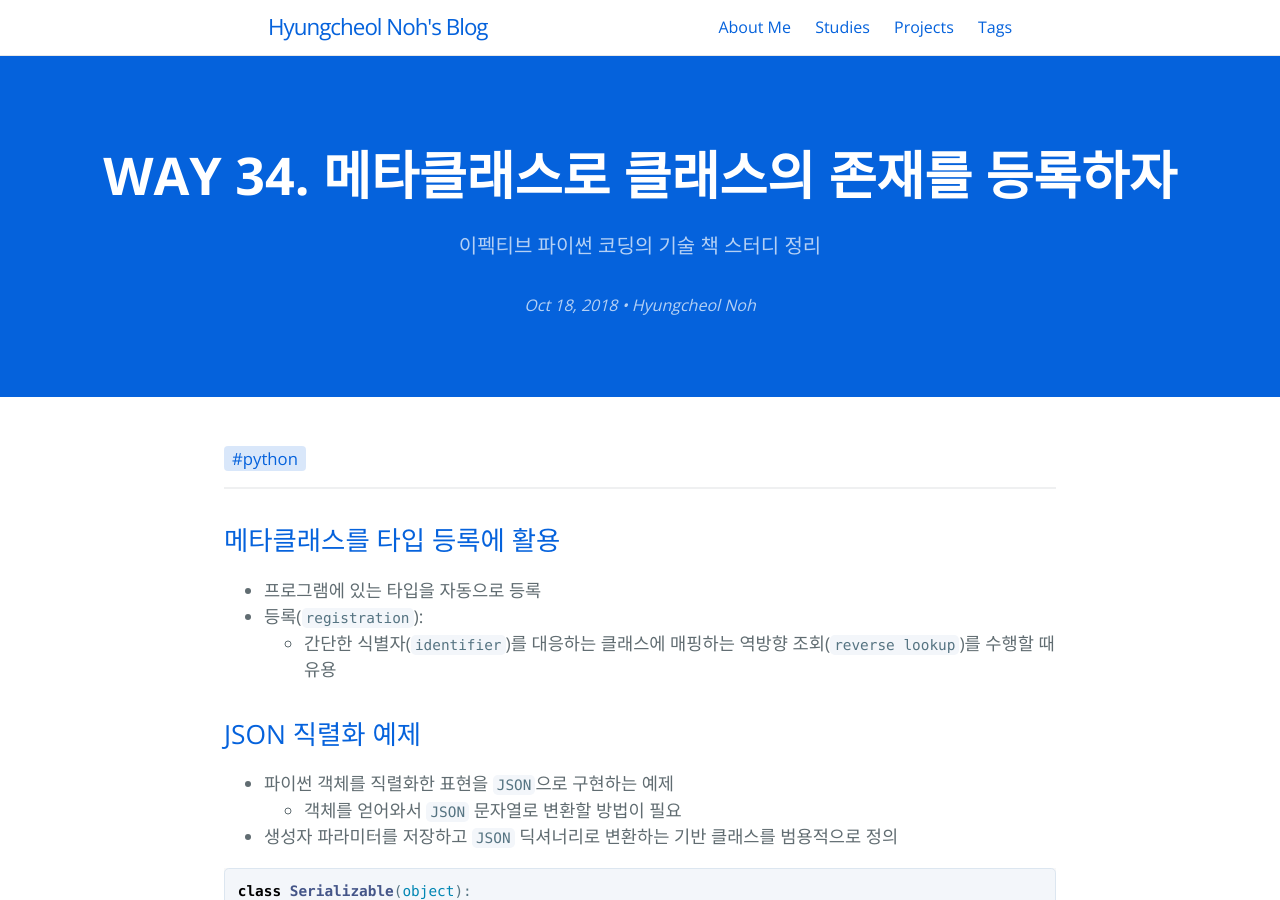
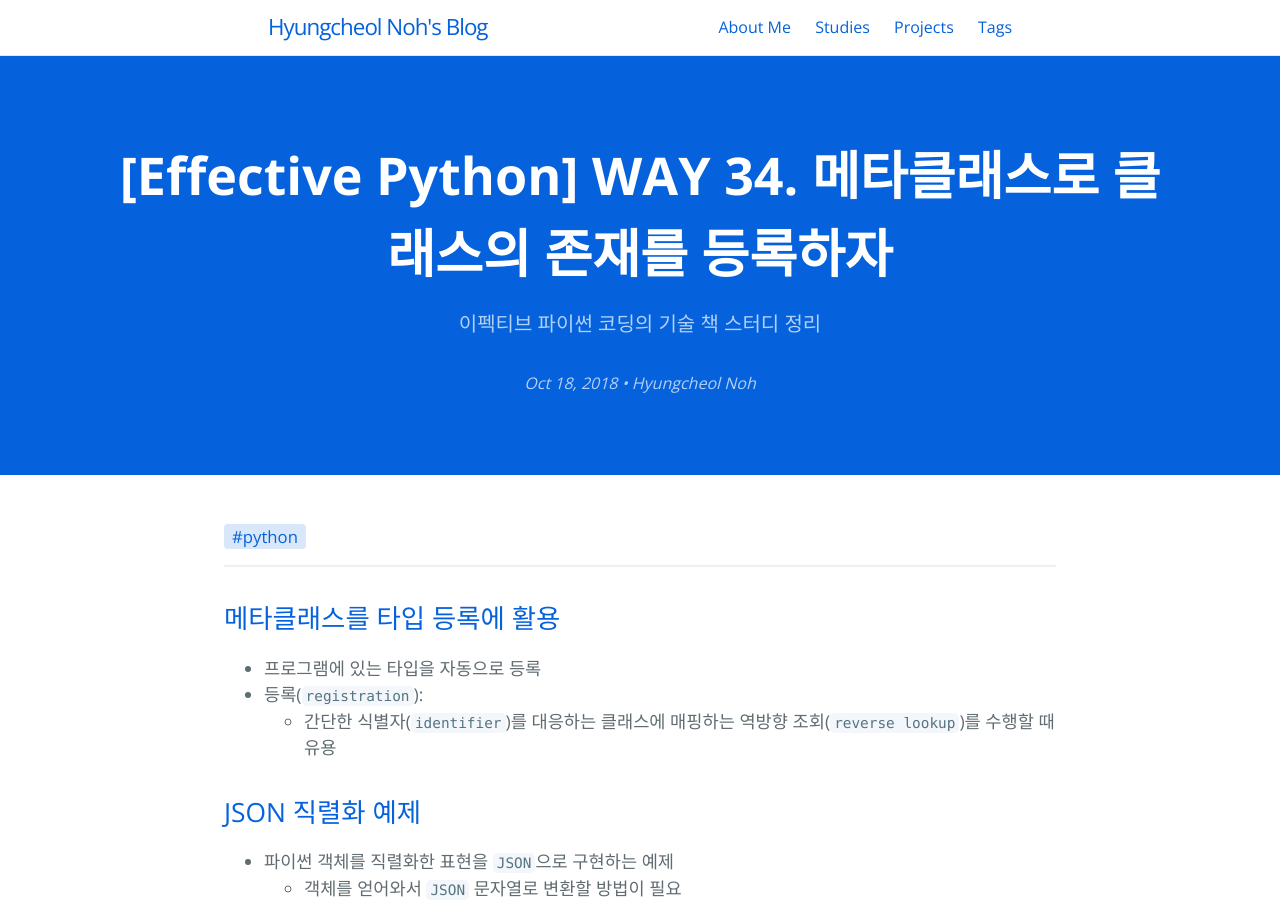
Before and after one commit to hcnoh/hcnoh.github.io, a Jekyll site: the page built from _posts/2018-10-18-effective-python-way34.md, in a window 1280 px wide and 900 px high. Built offline with Jekyll 4.4.1, drawn with Linux system fonts in a browser that asks for light colours; comment, search, counter and statistics services are not loaded; some of the changed lines change nothing that is shown.

Commit message:
Update 2018-10-18-effective-python-way34.md

```diff
--- a/_posts/2018-10-18-effective-python-way34.md
+++ b/_posts/2018-10-18-effective-python-way34.md
@@ -1,10 +1,10 @@
 ---
 layout: post
-title: "WAY 34. 메타클래스로 클래스의 존재를 등록하자"
+title: "[Effective Python] WAY 34. 메타클래스로 클래스의 존재를 등록하자"
 date: 2018-10-18 15:58:27
 tagline: "이펙티브 파이썬 코딩의 기술 책 스터디 정리"
 categories:
-- 이펙티브 파이썬 스터디
+- Effective Python
 tags:
 - python
 image: /thumbnail-mobile.png
```
